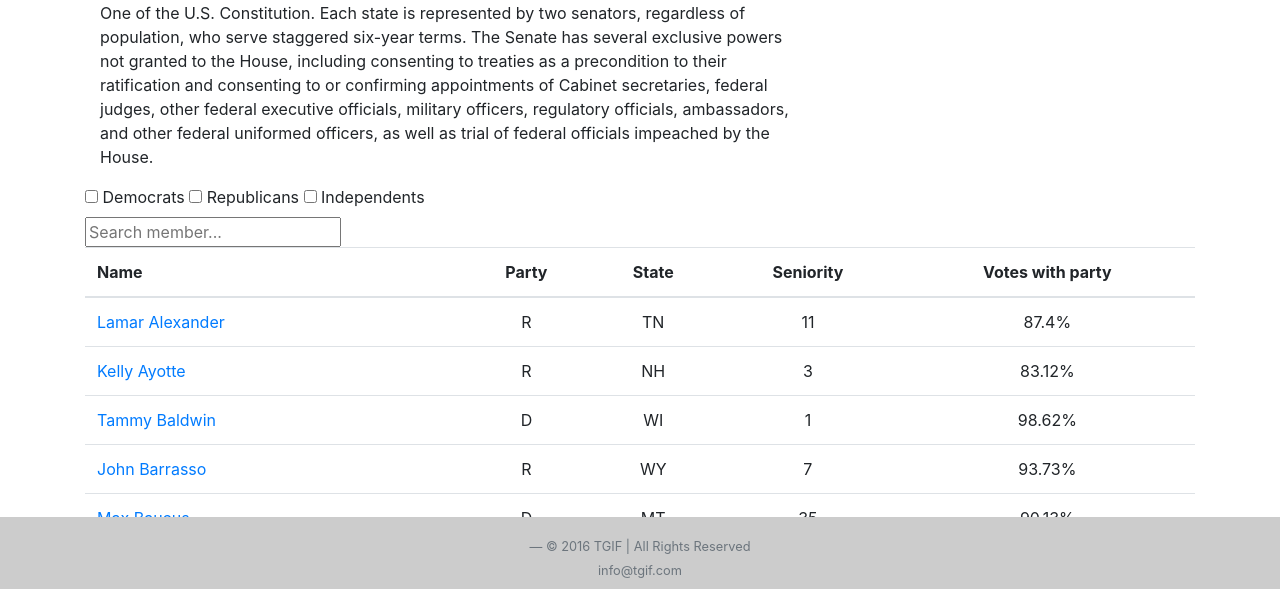
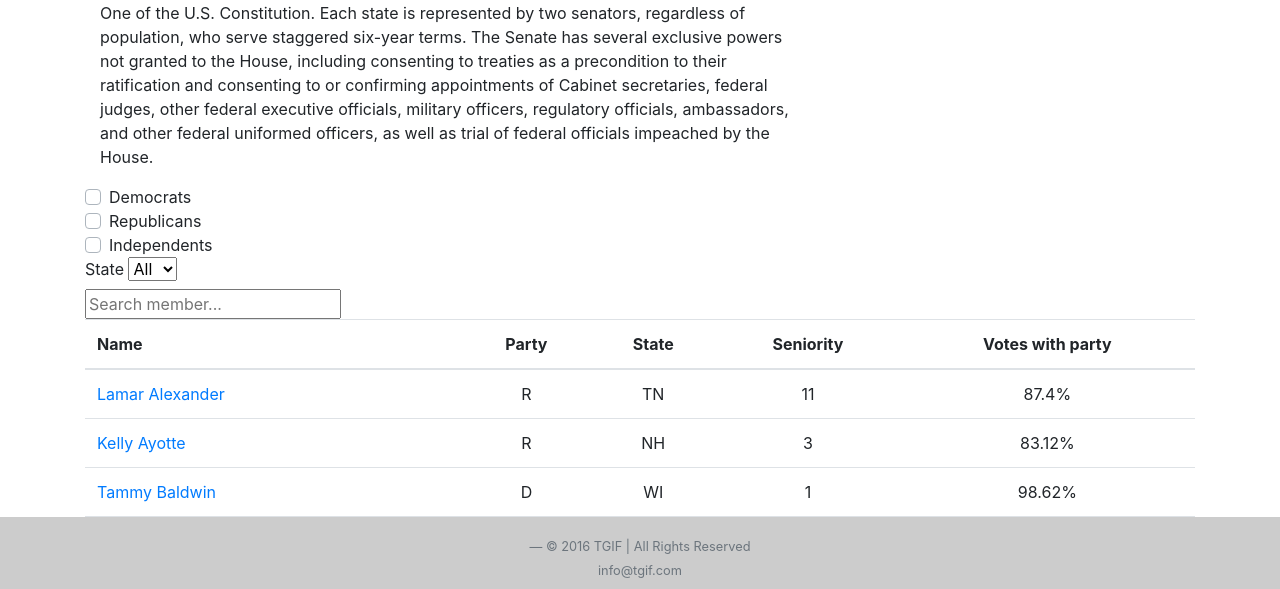
Before and after one commit to DanWttvn/TGIF-Vue, a plain HTML site: page senatePage.html in a window 1280 px wide. Shown: the part 205-794 px from the top of the page. Drawn offline with Linux system fonts and the light colour scheme.

Commit message:
filter by state independiente

```diff
--- a/js/congress113Tables.js
+++ b/js/congress113Tables.js
@@ -73,11 +73,12 @@ searchBar.addEventListener("keyup", function(e) {
 const filterDemocrats = document.getElementById("filterDemocrats");
 const filterRepublicans = document.getElementById("filterRepublicans");
 const filterIndependents = document.getElementById("filterIndependents");
+let filteredArray = membersData;
 
 function cleanTable() {	bodySection.innerHTML = ""; }
 
 function filterByParty(membersArray){
-	let filteredArray = [];
+	filteredArray = [];
 	for (let i = 0; i < membersArray.length; i++) {
 		if (membersArray[i].party === "D" && filterDemocrats.checked) {
 			filteredArray.push(membersArray[i]);
@@ -95,3 +96,28 @@ function filterByParty(membersArray){
 	cleanTable();
 	getDataIntoTable(filteredArray);
 }
+
+// *******************FILTER BY STATE***********************
+let filteredByStateArray = filteredArray;
+
+function filterByState() {
+	let stateDropdown = document.getElementsByName("stateSelection")[0];
+	cleanTable();
+	filteredByStateArray = [];
+	console.log(filteredByStateArray);
+	console.log(filteredArray);
+
+
+	for (let i = 0; i < filteredArray.length; i++) {
+		if (filteredArray[i].state == stateDropdown.value) {
+			filteredByStateArray.push(filteredArray[i]);
+		}
+	}
+	console.log(filteredByStateArray);
+
+	getDataIntoTable(filteredByStateArray);
+}
+
+
+
+// hacer 2 arrays, una para partido y otra para state. comparar. hacer 1 nueva con los que existan en ambas. crear table con esa
--- a/senatePage.html
+++ b/senatePage.html
@@ -77,21 +77,80 @@
 		</div>
 
 		<form id="checkboxesForFilter">
-			<label>
-				<input onclick="filterByParty(membersData)" type="checkbox" id="filterDemocrats">
-				Democrats
-			</label>
-			<label>
-				<input onclick="filterByParty(membersData)" type="checkbox" id="filterRepublicans">
-				Republicans
-			</label>
-			<label>
-				<input onclick="filterByParty(membersData)" type="checkbox" id="filterIndependents">
-				Independents
-			</label>
+			<div onclick="filterByParty(membersData)" class="custom-control custom-checkbox">
+				<input name="filterByParty" type="checkbox" id="filterDemocrats" class="custom-control-input">
+				<label class="custom-control-label" for="filterDemocrats">Democrats</label>
+			</div>
+
+			<div onclick="filterByParty(membersData)" class="custom-control custom-checkbox">
+				<input name="filterByParty" type="checkbox" id="filterRepublicans" class="custom-control-input">
+				<label class="custom-control-label" for="filterRepublicans">Republicans</label>
+			</div>
+
+			<div onclick="filterByParty(membersData)" class="custom-control custom-checkbox">
+				<input name="filterByParty" type="checkbox" id="filterIndependents" class="custom-control-input">
+				<label class="custom-control-label" for="filterIndependents">Independents</label>
+			</div>
+		</form>
+		<!-- filterByState(filteredArray) -->
+		<form>
+			<label for="stateSelection">State</label>
+			<select id="dropdownForFilter" name="stateSelection" onchange="filterByState()">
+				<option value="empty">All</option>
+				<option value="AL">AL</option>
+				<option value="AK">AK</option>
+				<option value="AZ">AZ</option>
+				<option value="AR">AR</option>
+				<option value="CA">CA</option>
+				<option value="CO">CO</option>
+				<option value="CT">CT</option>
+				<option value="DE">DE</option>
+				<option value="FL">FL</option>
+				<option value="GA">GA</option>
+				<option value="HI">HI</option>
+				<option value="ID">ID</option>
+				<option value="IL">IL</option>
+				<option value="IN">IN</option>
+				<option value="IA">IA</option>
+				<option value="KS">KS</option>
+				<option value="KY">KY</option>
+				<option value="LA">LA</option>
+				<option value="ME">ME</option>
+				<option value="MD">MD</option>
+				<option value="MA">MA</option>
+				<option value="MI">MI</option>
+				<option value="MN">MN</option>
+				<option value="MS">MS</option>
+				<option value="MO">MO</option>
+				<option value="MT">MT</option>
+				<option value="NE">NE</option>
+				<option value="NV">NV</option>
+				<option value="NH">NH</option>
+				<option value="NJ">NJ</option>
+				<option value="NM">NM</option>
+				<option value="NY">NY</option>
+				<option value="NC">NC</option>
+				<option value="ND">ND</option>
+				<option value="OH">OH</option>
+				<option value="OK">OK</option>
+				<option value="OR">OR</option>
+				<option value="PA">PA</option>
+				<option value="RI">RI</option>
+				<option value="SC">SC</option>
+				<option value="SD">SD</option>
+				<option value="TN">TN</option>
+				<option value="TX">TX</option>
+				<option value="UT">UT</option>
+				<option value="VT">VT</option>
+				<option value="VA">VA</option>
+				<option value="WA">WA</option>
+				<option value="WV">WV</option>
+				<option value="WI">WI</option>
+				<option value="WY">WY</option>
+			</select>
 		</form>
 
-		<form>
+		<form id="searchBox">
 			<input id="searchMember" type="text" placeholder="Search member...">
 		</form>
 
```
